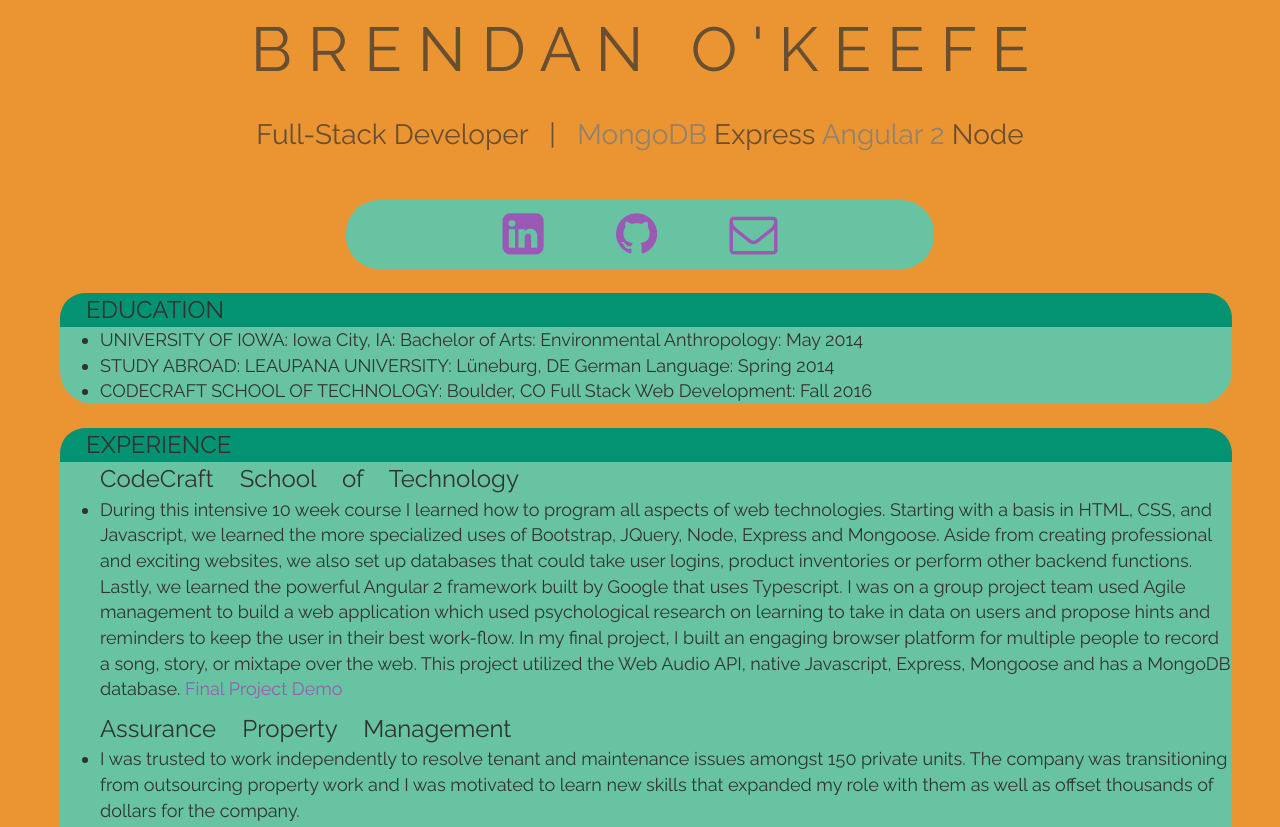
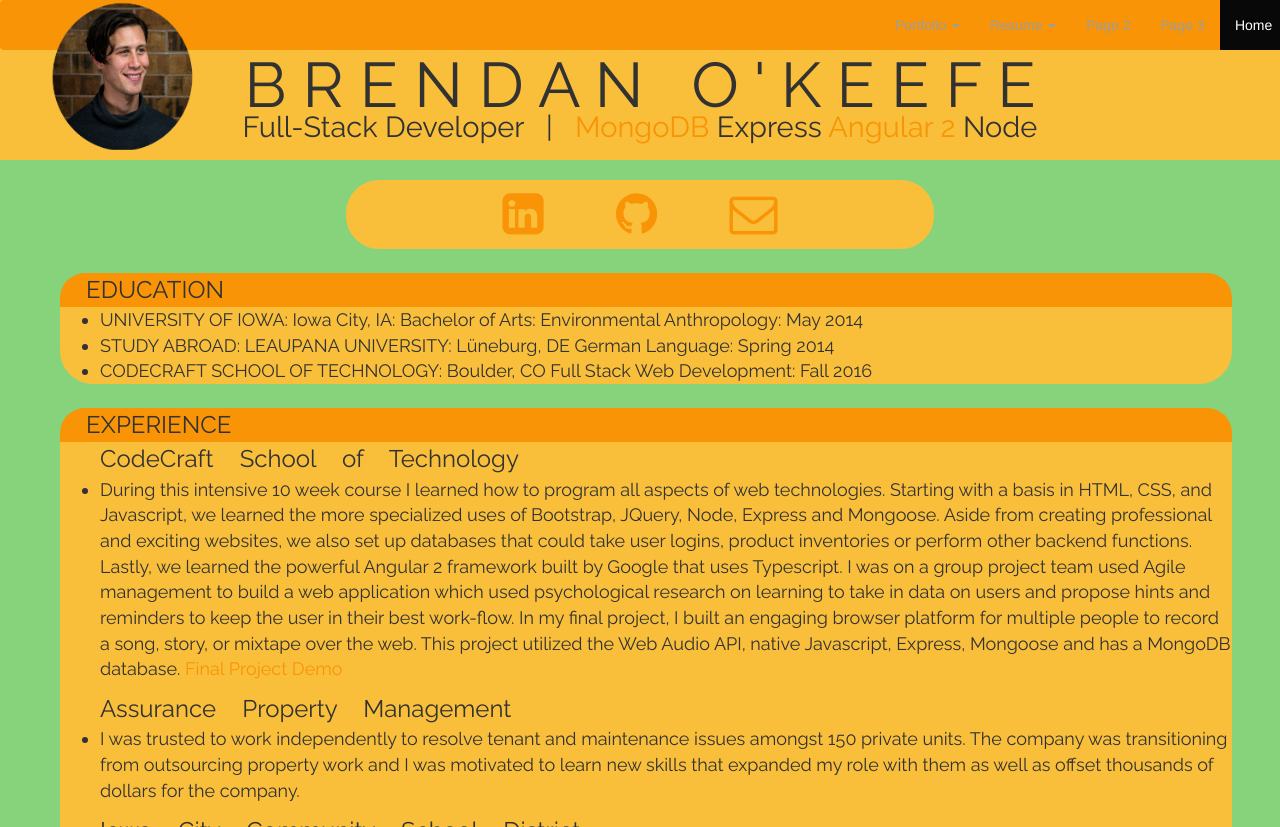
Before and after one commit to Bokeefe/bokeefeSite, a plain HTML site: page resume.html in a window 1280 px wide. Shown: the top 827 px of the page. Drawn offline with nearby package versions, Linux system fonts and the light colour scheme.

Commit message:
getting it portfolio ready

```diff
--- a/resume.html
+++ b/resume.html
@@ -2,6 +2,7 @@
 <html lang="en">
 <head>
 	<meta charset="UTF-8">
+	<link rel='shortcut icon' href='favicon.ico' type='image/x-icon'/ >
 	<title>Brendan O'Keefe</title>
 	<link rel="stylesheet" href="https://maxcdn.bootstrapcdn.com/bootstrap/3.3.7/css/bootstrap.min.css" integrity="sha384-BVYiiSIFeK1dGmJRAkycuHAHRg32OmUcww7on3RYdg4Va+PmSTsz/K68vbdEjh4u" crossorigin="anonymous">
 	<link rel="stylesheet" href="https://maxcdn.bootstrapcdn.com/font-awesome/4.7.0/css/font-awesome.min.css">
@@ -15,12 +16,38 @@
 	<script src="./shadow.js">
 	</script>
 <body>
-	<div class='container'>
-		<h1 id='shadow'>
-			<div class='nothing'>
+	<div class='container-fluid'>
+			<div class='menu'>
+				<nav class="navbar navbar-inverse">
+				  <div class="container-fluid2">
+				    <div class="navbar-header">
+				      <a class="navbar-brand" href="#"></a>
+				    </div>
+				    <ul class="nav navbar-nav navbar-right">
 
-				 B R E N D A N  &nbsp  O ' K E E F E
+				      <li class="dropdown"><a class="dropdown-toggle" data-toggle="dropdown" href="#"> Portfolio <span class="caret"></span></a>
+				        <ul class="dropdown-menu">
+				          <li><a href="#">Download</a></li>
+				        </ul>
+				       <li class="dropdown"><a class="dropdown-toggle" data-toggle="dropdown" href="#"> Resume <span class="caret"></span></a>
+				        <ul class="dropdown-menu">
+				          <li><a href="#"> Design </a></li>
+				          <li><a href="#"> Web </a></li>
+				        </ul>
+				      </li>
+				      <li><a href="#">Page 2</a></li>
+				      <li><a href="#">Page 3</a></li>
+				       <li class="active"><a href="#">Home &nbsp</a></li>
+				    </ul>
+				  </div>
+				</nav>
 				</div>
+		<div class='row'>
+			<div class='col-lg-2'>
+				<img src="./bcircle.png" width="160px" height="150px">
+			</div>
+			<div class='col-lg-8'>
+				B R E N D A N  &nbsp  O ' K E E F E<br>
 				<span class='top'>
 					Full-Stack Developer
 				</span>
@@ -38,9 +65,17 @@
 				</span>
 				<span class='top'>
 					Node
-			</span>
-		</h1>
-	</div><br>
+				</span><br>
+				<div>
+
+				</div>
+			</div>
+
+			<div class='col-lg-8'>
+
+			</div>
+		</div>
+	</div>
 
 	<div class='resume'>
 		<div class='faker'>
@@ -99,6 +134,5 @@
 					</ul>
 				</div>
 			</div>
-			<div class="hitcounter"></div>
 </body>
 </html>
--- a/style.css
+++ b/style.css
@@ -1,49 +1,49 @@
 
 body {
-  background: #EB9532;
+  background: #87D37C;
   width: auto;
   color: #323232;
 }
 
 a {
-  color:#9B59B6;
+  color:#F89406;
 }
-.container {
+.container-fluid {
   position: fixed;
-  opacity: .7;
   width: 100%;
   height: 160px;
-  background-color: #EB9532;
-  margin: 0 auto;
+  background-color:  #F9BF3B;
+  margin: -180px auto;
   left: 0;
   right: 0;
 }
-h1 {
+.col-lg-2 {
+  -moz-transform: scaleX(-1);
+  -o-transform: scaleX(-1);
+  -webkit-transform: scaleX(-1);
+  transform: scaleX(-1);
+  filter: FlipH;
+  -ms-filter: "FlipH";
+}
+.row .col-lg-8{
+  margin: 70px 0 0 0;
+  text-align: center;
+  font-family: 'Raleway', sans-serif;
+  font-size: 63px;
+  line-height: 30px;
+}
+.row .col-lg-8 .color{
   margin:-20px 0 0 0;
-  opacity: 1;
   text-align: center;
-  padding: .5em 0 .5em 0;
+  color: #F89406;
   font-family: 'Raleway', sans-serif;
-  font-size: 62px;
-
+  font-size: 29px;
 }
-.nothing{
-    padding: 5px 5px 5px 5px;
-}
-
-h1 .top {
-  font-size: 2.8rem;
-  align-content: center;
-}
-h1 .color {
-  color: #6C7A89;
+.row .col-lg-8 .top{
+  margin:-20px 0 0 0;
+  text-align: center;
   font-family: 'Raleway', sans-serif;
-  font-size: 2.8rem;
-}
-h1 .shadow {
-  font-size: 4.5rem;
-  font-family: 'Raleway';
-  line-height: 40px;
+  font-size: 29px;
 }
 
 .resume {
@@ -53,7 +53,7 @@
 }
 
 .shadow2 {
-  background-color: #68C3A3;
+  background-color: #F9BF3B;
   margin: .5em 2em 1em 2.5em;
   border-radius: 33px;
   text-align:justify;
@@ -61,12 +61,12 @@
   word-spacing: 20px;
 }
 .shadow2 .glass {
-  background-color: #049372;
+  background-color: #F89406;
   border-radius: 25px 25px 0 0;
 }
 
 .faker {
-  background-color: #68C3A3;
+  background-color: #F9BF3B;
   margin: .5em 27% .5em 27%;
   border-radius: 33px;
   text-align:center;
@@ -84,4 +84,12 @@
   text-shadow: none;
   word-spacing: 0px;
 }
-.hitcounter {display: show;}
+.navbar-inverse {
+  position: fixed;
+  background-color: #F89406;
+  margin: 0 0 0 -15px;
+  width:100%;
+      border: 0;
+    -webkit-box-shadow: none;
+    box-shadow: none;
+}
```
Also changed, not shown: index.html (added, +13 -0 lines), bcircle.png (added), favicon.ico (added).
